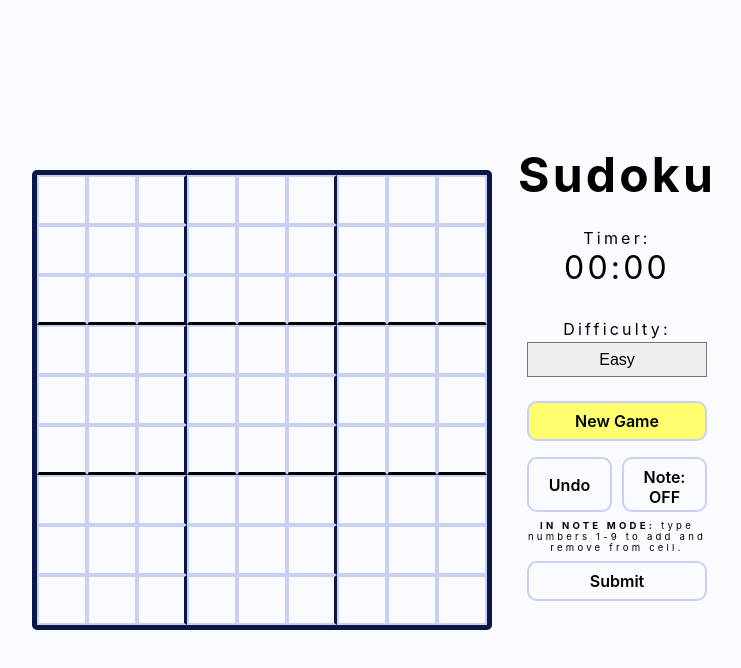
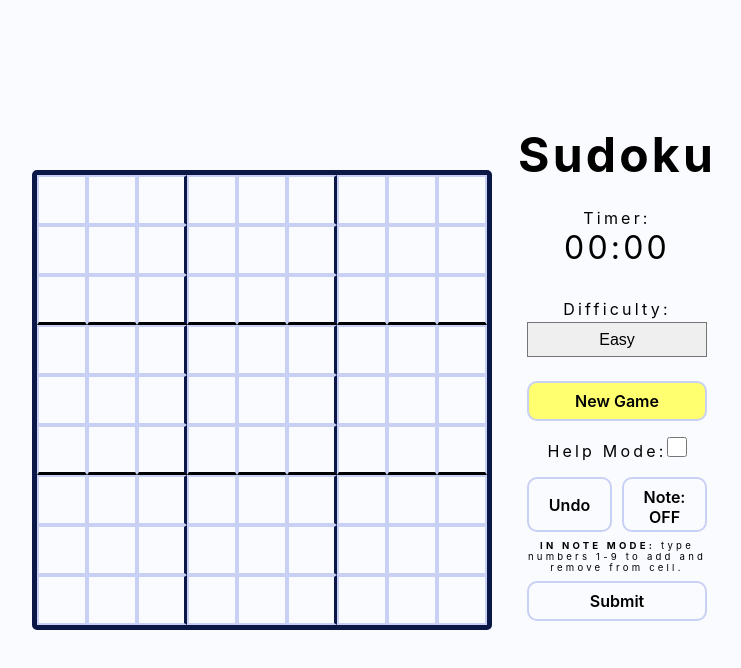
Before and after one commit to tangyvo/sudoku, a React (Create React App) app: page / in a window 1280 px wide. Shown: the top 668 px of the page, without its empty margins (253-994 px from the left). Built offline with nearby package versions, Linux system fonts and the light colour scheme.

Commit message:
optimised code and added help mode checkbox

```diff
--- a/src/App.js
+++ b/src/App.js
@@ -16,11 +16,11 @@ const App = () => {
   const [error, setError] = useState(false);
   const [focus, setFocus] = useState(null);
   const [hasWon, setHasWon] = useState(false);
-  // const [enteredNum, setEnteredNum] = useState();
   const [noteModeOn, setNoteModeOn] = useState(false);
   const [showWonModal, setShowWonModal] = useState(false);
   const [showNewGameModal, setShowNewGameModal] = useState(false);
   const [highlightNum, setHighlightNum] = useState([]);
+  const [helpMode, setHelpMode] = useState(false);
   const [noteArr, setNoteArr] = useState(
     Array(81)
       .fill([])
@@ -144,7 +144,9 @@ const App = () => {
       gridHistoryCopy.push(gridCopy);
       setGridHistory(gridHistoryCopy);
     }
-    verifyNum(e.target.value);
+    if (helpMode) {
+      verifyNum(e.target.value);
+    }
     return e.target.value;
   };
 
@@ -158,7 +160,6 @@ const App = () => {
     }
 
     const duplicates = [];
-
     for (let arr of combinations) {
       for (let i = 0; i < 9; i++) {
         if (
@@ -170,8 +171,12 @@ const App = () => {
       }
     }
     setHighlightNum(duplicates);
-    console.log(duplicates);
   }
+
+  // RE-CHECK VERIFYNUM FUNC WHEN TURNING ON HELP MODE
+  useEffect(() => {
+    verifyNum(grid[focus]);
+  }, [helpMode]);
 
   // STORE PREV FOCUS INDEX AS REF SO FOCUS CAN BE REMOVED LATER
   const prevFocusRef = useRef();
@@ -287,6 +292,7 @@ const App = () => {
           noteModeOn={noteModeOn}
           noteArr={noteArr}
           highlightNum={highlightNum}
+          helpMode={helpMode}
         />
         <Menu
           showModal={() => setShowNewGameModal(true)}
@@ -300,6 +306,7 @@ const App = () => {
           handleNoteMode={() => setNoteModeOn(!noteModeOn)}
           noteModeOn={noteModeOn}
           gridHistory={gridHistory}
+          toggleHelpMode={() => setHelpMode(!helpMode)}
         />
       </div>
       <Won
--- a/src/component/Block.jsx
+++ b/src/component/Block.jsx
@@ -11,16 +11,15 @@ const Block = ({
   noteModeOn,
   noteArr,
   highlightNum,
+  helpMode
 }) => {
   return (
     <>
-      {/* <div className="block">{index}</div> */}
-      {console.log(highlightNum.includes(index))}
       {original !== "0" ? (
         <div
           id={index}
           className={
-            highlightNum.includes(index)
+            highlightNum.includes(index) && helpMode
               ? "original highlight"
               : index === focus
               ? "na-focus original"
@@ -56,7 +55,7 @@ const Block = ({
           maxLength="1"
           type="textbox"
           className={
-            highlightNum.includes(index)
+            highlightNum.includes(index) && helpMode
               ? "block highlight"
               : index === focus
               ? "block focus"
--- a/src/component/Game.jsx
+++ b/src/component/Game.jsx
@@ -1,7 +1,7 @@
 import React from "react";
 import Block from "./Block";
 
-const Game = ({ grid, originalGrid, userInput, isPlaying, focus, handleFocus, noteModeOn, noteArr, highlightNum }) => {
+const Game = ({ grid, originalGrid, userInput, isPlaying, focus, handleFocus, noteModeOn, noteArr, highlightNum, helpMode }) => {
   return (
     <div className="grid">
       {grid.map((num, i) => (
@@ -17,6 +17,7 @@ const Game = ({ grid, originalGrid, userInput, isPlaying, focus, handleFocus, no
           noteModeOn={noteModeOn}
           noteArr={noteArr[i]}
           highlightNum={highlightNum}
+          helpMode={helpMode}
         />
       ))}
     </div>
--- a/src/component/Menu.jsx
+++ b/src/component/Menu.jsx
@@ -1,5 +1,6 @@
 import React from "react";
-import { BrowserView, MobileView } from "react-device-detect";
+import { isBrowser } from "react-device-detect";
+import Timer from './Timer';
 
 const Menu = ({
   showModal,
@@ -13,12 +14,13 @@ const Menu = ({
   gridHistory,
   noteModeOn,
   handleNoteMode,
+  toggleHelpMode
 }) => {
   return (
     <nav className="menu">
       <h1 className="title">Sudoku</h1>
       <p className="subtitle">Timer:</p>
-      <div className="timer">{timer}</div>
+      <Timer timer={timer} />
       <p className="subtitle">Difficulty:</p>
       <select className="diffculty" onChange={handleDifficulty}>
         <option value="easy">Easy</option>
@@ -28,6 +30,10 @@ const Menu = ({
       <button className="btn btn-start active" onClick={showModal}>
         New Game
       </button>
+      <label className="help-label"> Help Mode:
+      <input type="checkbox" className='help-checkbox' onChange={toggleHelpMode}/>
+      </label>
+
       <div className="btn-small">
         <button
           className={
@@ -54,15 +60,10 @@ const Menu = ({
         </button>
       </div>
 
-      <BrowserView>
         <p className="note-message">
-          <strong>IN NOTE MODE:</strong> type numbers 1-9 to add and remove from cell.
+        <strong>IN NOTE MODE:</strong> {isBrowser ? 'type numbers 1-9 to add and remove from cell.' : 'Note mode is not available on mobile.'}
         </p>
-      </BrowserView>
 
-      <MobileView>
-        <p className="note-message">Note mode is not available on mobile.</p>
-      </MobileView>
       <button
         className={isFullGrid ? "btn btn-submit active" : "btn btn-submit"}
         disabled={isFullGrid ? false : true}
@@ -75,4 +76,4 @@ const Menu = ({
   );
 };
 
-export default Menu;
+export default React.memo(Menu);
--- /dev/null
+++ b/src/component/Timer.jsx
@@ -0,0 +1,7 @@
+import React from 'react';
+
+const Timer = ({timer}) => {
+    return (<div className="timer">{timer}</div>)
+}
+
+export default Timer;
--- a/src/index.scss
+++ b/src/index.scss
@@ -2,7 +2,6 @@
   margin: 0;
   padding: 0;
   box-sizing: border-box;
-  // border: 1px solid red
 }
 
 body {
@@ -25,6 +24,7 @@ $white: rgb(250, 251, 255);
 $lighter-gray: rgb(223, 229, 250);
 $accent: rgb(255, 255, 112);
 $secondary: rgb(130, 130, 245);
+$warning: rgb(206, 17, 17);
 
 /* -------------------
 TYPOGRAPHY
@@ -286,6 +286,16 @@ OTHER MENU COMPONENTS
   margin-bottom: 1em;
 }
 
+.help-checkbox {
+  height: 20px;
+  width: 20px;
+  background-color: $accent;
+}
+
+.help-label {
+  margin: 0.5em 0;
+}
+
 /* -------------------
 MODALS
 ------------------- */
@@ -360,6 +370,10 @@ OTHER
   display: block;
 }
 
+.highlight {
+  color: $warning;
+}
+
 /* -------------------
 MOBILE MEDIA QUERIES
 ------------------- */
@@ -384,7 +398,3 @@ MOBILE MEDIA QUERIES
     font-weight: 500;
   }
 }
-
-.highlight {
-  color: red;
-}
```
Also changed, not shown: src/component/NewGame.jsx (line endings or trailing spaces), src/component/Won.jsx (line endings or trailing spaces).
